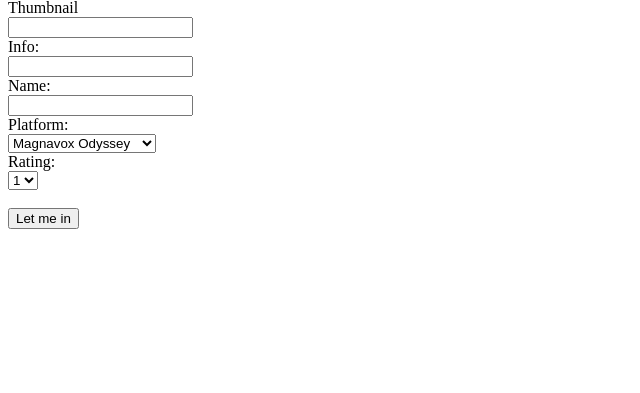
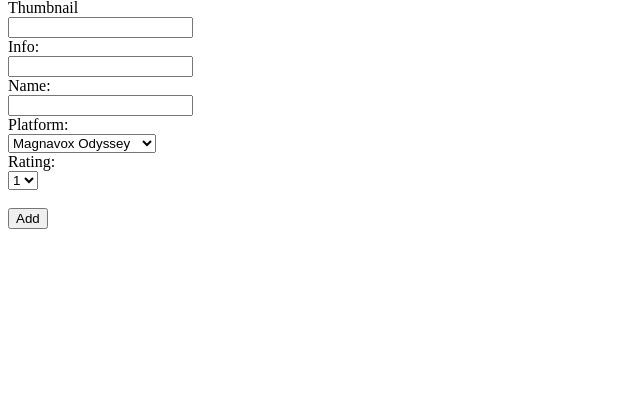
Before and after one commit to Aurala/cybersecuritybase2022_project_1, a Django app: page /new/ in a window 1280 px wide. Shown: the part 81-474 px from the top of the page, without its empty margins (0-640 px from the left). Run offline with Django 4.2, Linux system fonts and the light colour scheme; data comes from the database, SQL or seed files in the repository; data that the repository does not hold is empty; parts of the project's set-up code (start-up, migrations or seed data) failed here and were passed over.

Commit message:
Wrong text in a button

```diff
--- a/gamez/templates/gamez/new.html
+++ b/gamez/templates/gamez/new.html
@@ -27,7 +27,7 @@
             <option value="4">4</option>
             <option value="5">5</option>
         </select><br/><br/>
-    <button type="submit">Let me in</button>
+    <button type="submit">Add</button>
 </form>
 
 {% endblock %}
```
